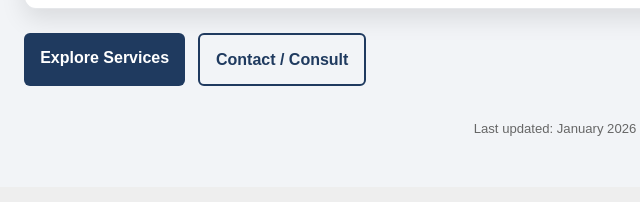
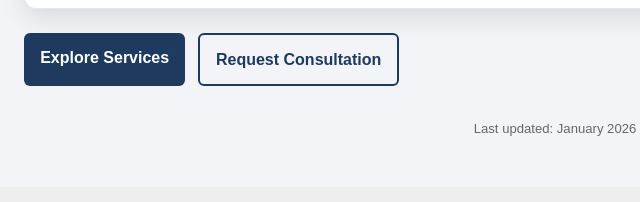
Before and after one commit to jmaloney1965/Marietta-site, a plain HTML site: page about.html in a window 1280 px wide. Shown: the part 1745-1947 px from the top of the page, 85-725 px from the left. Drawn offline with Linux system fonts and the light colour scheme.

Commit message:
Update about.html

```diff
--- a/about.html
+++ b/about.html
@@ -173,7 +173,7 @@
 
   <div class="cta-row">
     <a class="btn" href="services.html">Explore Services</a>
-    <a class="btn btn-outline" href="contact.html">Contact / Consult</a>
+    <a class="btn btn-outline" href="contact.html">Request Consultation</a>
   </div>
 </div>
 
```
